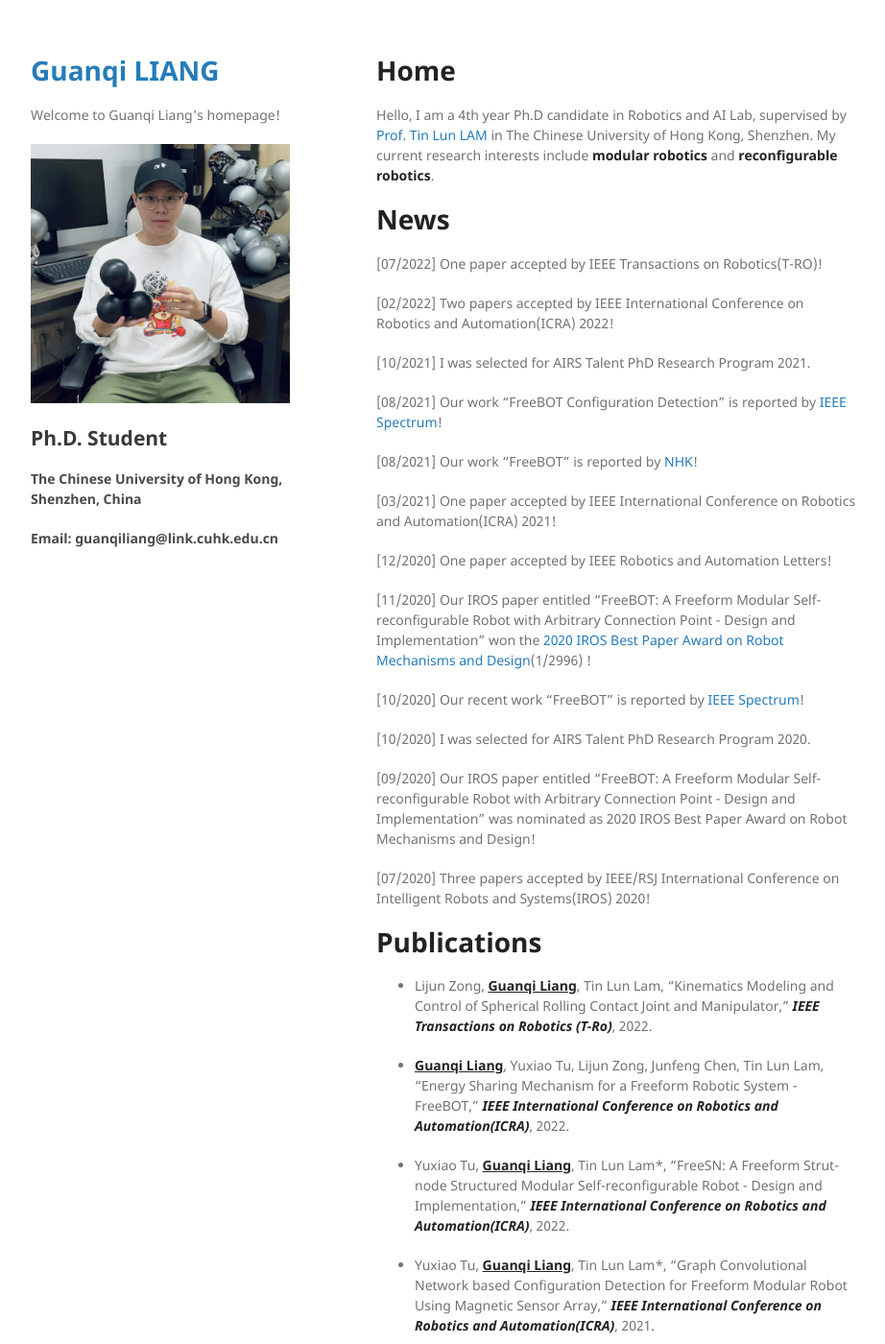
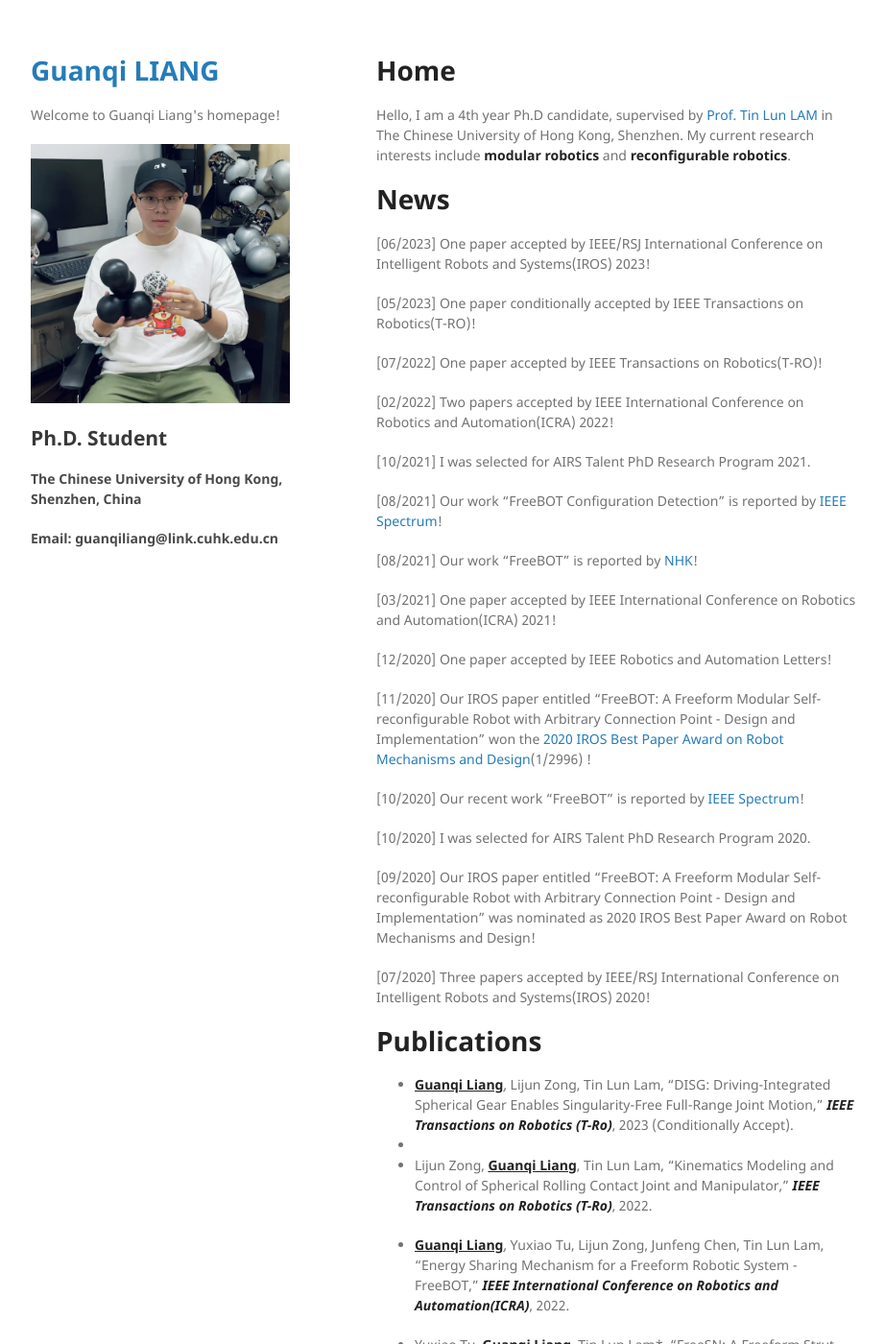
Before and after one commit to guanqiliang/guanqiliang.github.com, a Jekyll site: the page built from index.md, in a window 1280 px wide and 1400 px high. Shown: the whole window at 96% size, without its empty margins (178-1100 px from the left). Built offline with Jekyll 4.4.1, drawn with Linux system fonts in a browser that asks for light colours; our own code applies the rules of GitHub Pages for plain Markdown files; some of the changed text lies outside the part shown.

Commit message:
Update index.md

```diff
--- a/index.md
+++ b/index.md
@@ -1,9 +1,12 @@
 # Home
 
-Hello, I am a 4th year Ph.D candidate in Robotics and AI Lab, supervised by [Prof. Tin Lun LAM](https://sites.google.com/site/lamtinlun) in The Chinese University of Hong Kong, Shenzhen. My current research interests include <strong>modular robotics</strong> and <strong>reconfigurable robotics</strong>.
+Hello, I am a 4th year Ph.D candidate, supervised by [Prof. Tin Lun LAM](https://sites.google.com/site/lamtinlun) in The Chinese University of Hong Kong, Shenzhen. My current research interests include <strong>modular robotics</strong> and <strong>reconfigurable robotics</strong>.
 
 # News
 
+[06/2023] One paper accepted by IEEE/RSJ International Conference on Intelligent Robots and Systems(IROS) 2023!
+
+[05/2023] One paper conditionally accepted by IEEE Transactions on Robotics(T-RO)!
 
 [07/2022] One paper accepted by IEEE Transactions on Robotics(T-RO)!
 
@@ -31,6 +34,8 @@ Hello, I am a 4th year Ph.D candidate in Robotics and AI Lab, supervised by [Pro
 
 # Publications
 
+* <strong><u>Guanqi Liang</u></strong>, Lijun Zong, Tin Lun Lam, "DISG: Driving-Integrated Spherical Gear Enables Singularity-Free Full-Range Joint Motion," <strong><i>IEEE Transactions on Robotics (T-Ro)</i></strong>, 2023 (Conditionally Accept).
+*
 * Lijun Zong, <strong><u>Guanqi Liang</u></strong>, Tin Lun Lam, "Kinematics Modeling and Control of Spherical Rolling Contact Joint and Manipulator," <strong><i>IEEE Transactions on Robotics (T-Ro)</i></strong>, 2022.
 
 * <strong><u>Guanqi Liang</u></strong>, Yuxiao Tu, Lijun Zong, Junfeng Chen, Tin Lun Lam, "Energy Sharing Mechanism for a Freeform Robotic System - FreeBOT," <strong><i>IEEE International Conference on Robotics and Automation(ICRA)</i></strong>, 2022.
```
Also changed, not shown: other parts of index.md (+2 -2 lines).
